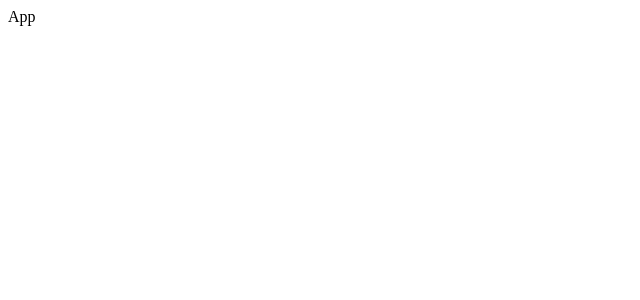
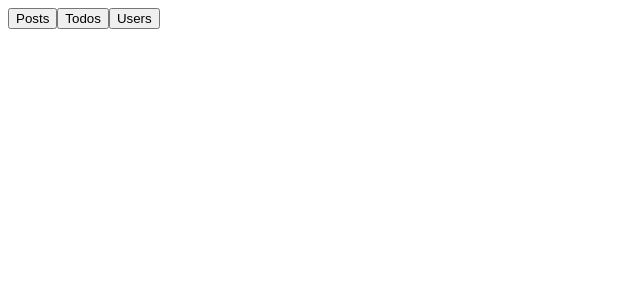
Before and after one commit to Junjie-Chen/posts-todos-and-users, a React (Create React App) app: page / in a window 1280 px wide. Shown: the top 300 px of the page, without its empty margins (0-640 px from the left). Built offline with nearby package versions, Linux system fonts and the light colour scheme.

Commit message:
feat(component): render posts, todos and users buttons in browser

```diff
--- a/src/components/App.js
+++ b/src/components/App.js
@@ -1,7 +1,15 @@
 import React from 'react';
 
 const App = () => {
-  return <div>App</div>;
+  return (
+    <div>
+      <div>
+        <button>Posts</button>
+        <button>Todos</button>
+        <button>Users</button>
+      </div>
+    </div>
+  );
 };
 
 export default App;
```
